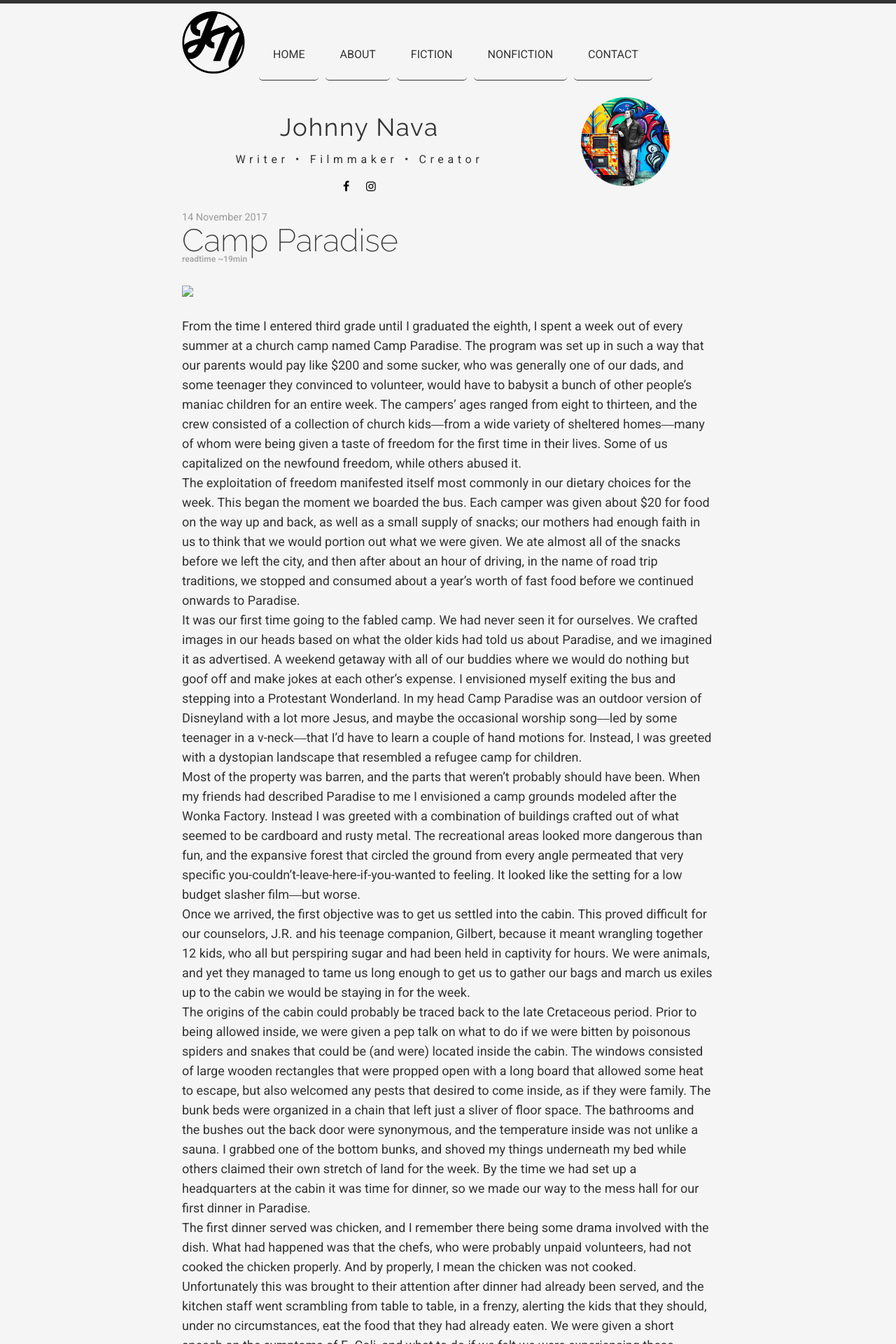
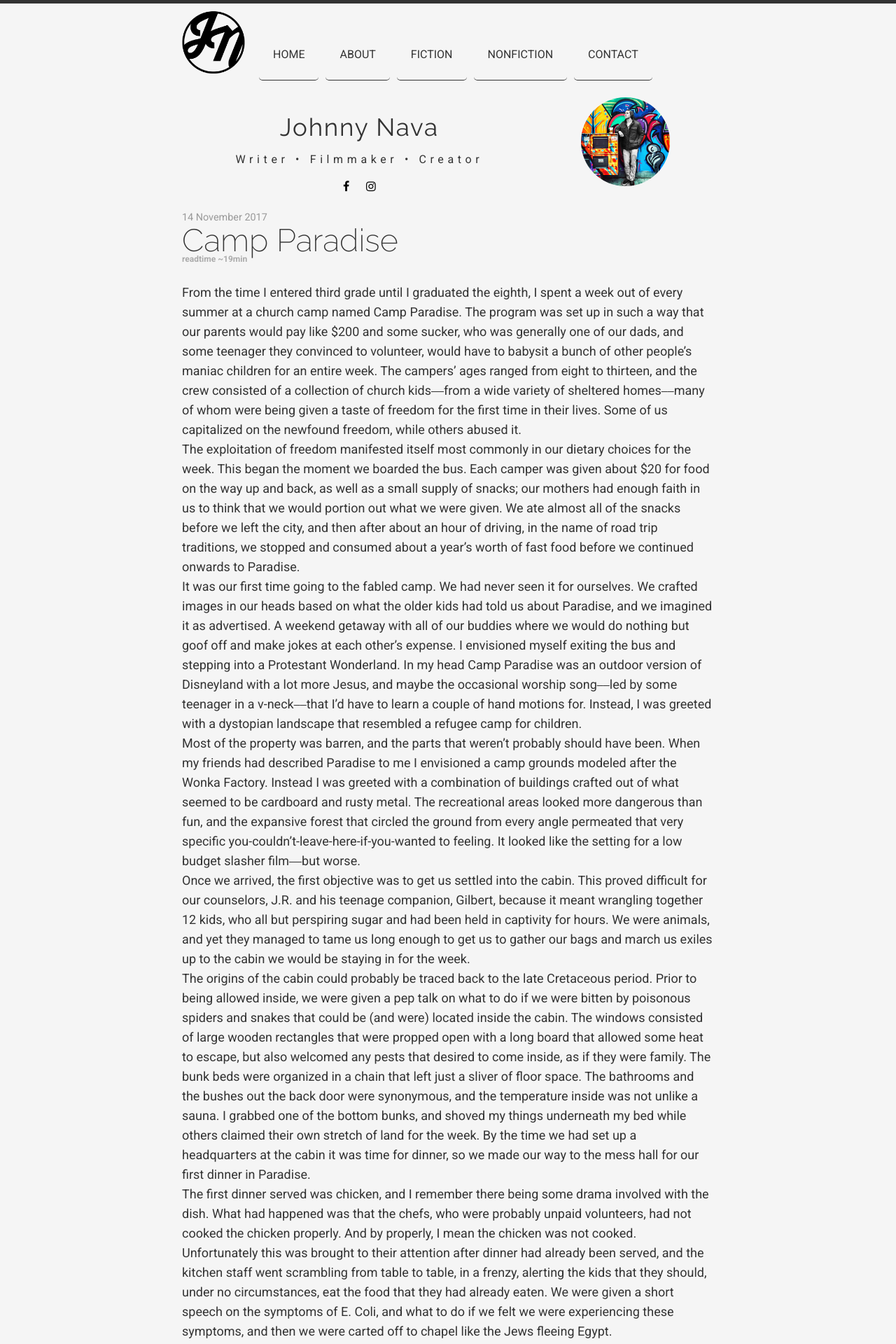
Before and after one commit to heresjohnnynava/heres-johnny-nava, a Jekyll site: the page built from _posts/2017-11-14-171114-Camp-Paradise.md, in a window 1280 px wide. Shown: the top 1920 px of the page at 70% size. Built offline with Jekyll 4.4.1, drawn with Linux system fonts in a browser that asks for light colours; comment, search, counter and statistics services are not loaded.

Commit message:
add post_images and testing md

```diff
--- a/_posts/2017-11-14-171114-Camp-Paradise.md
+++ b/_posts/2017-11-14-171114-Camp-Paradise.md
@@ -8,8 +8,6 @@ comments: true
 category: Nonfiction
 short: 'From the time I entered third grade until I graduated the eighth, I spent a week out of every summer at a church camp named Camp Paradise.'
 ---
-
-<img src='/images/post_images/test.png'>
 
 <p>From the time I entered third grade until I graduated the eighth, I spent a week out of every summer at a church camp named Camp Paradise. The program was set up in such a way that our parents would pay like $200 and some sucker, who was generally one of our dads, and some teenager they convinced to volunteer, would have to babysit a bunch of other people&rsquo;s maniac children for an entire week. The campers&rsquo; ages ranged from eight to thirteen, and the crew consisted of a collection of church kids&#9135;&#9135;from a wide variety of sheltered homes&#9135;&#9135;many of whom were being given a taste of freedom for the first time in their lives. Some of us capitalized on the newfound freedom, while others abused it. <br />
  The exploitation of freedom manifested itself most commonly in our dietary choices for the week. This began the moment we boarded the bus. Each camper was given about $20 for food on the way up and back, as well as a small supply of snacks; our mothers had enough faith in us to think that we would portion out what we were given. We ate almost all of the snacks before we left the city, and then after about an hour of driving, in the name of road trip traditions, we stopped and consumed about a year&rsquo;s worth of fast food before we continued onwards to Paradise. <br />
```
Also changed, not shown: assets/images/post_images/test.png (deleted).
